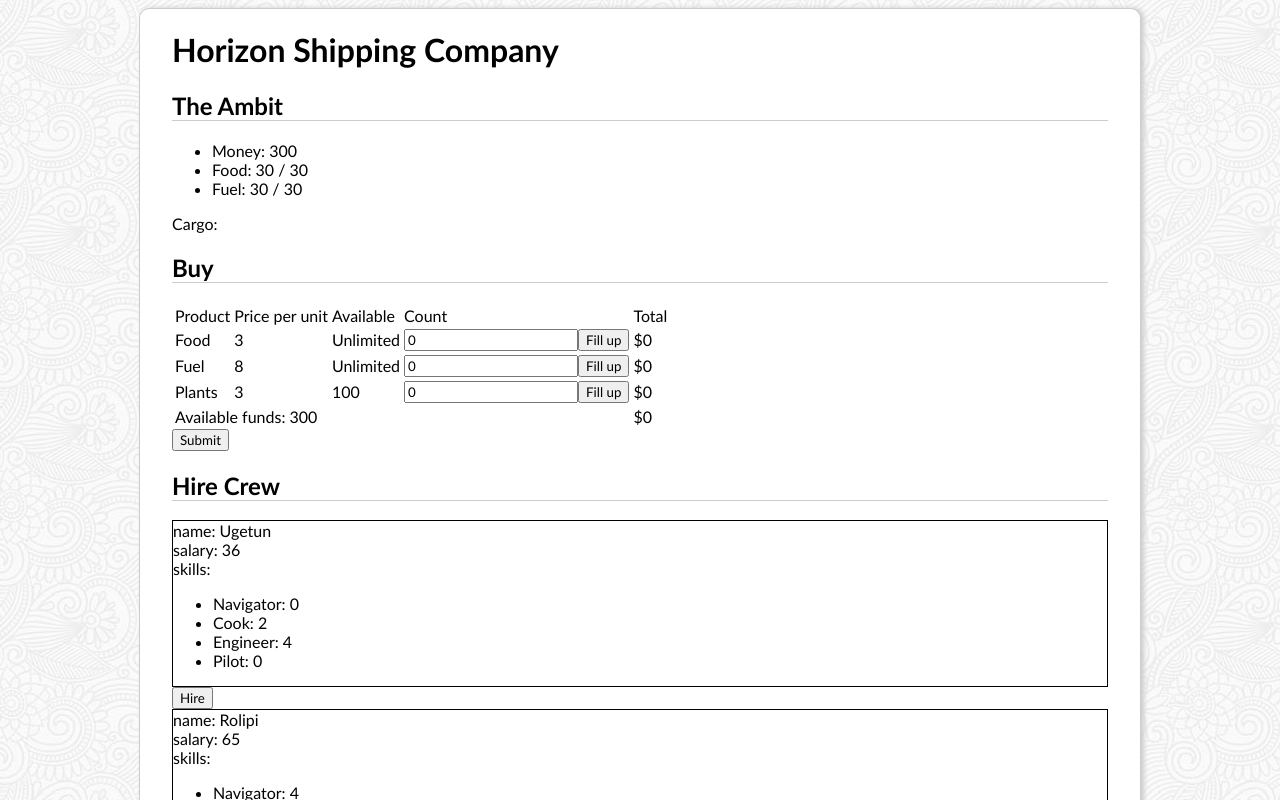
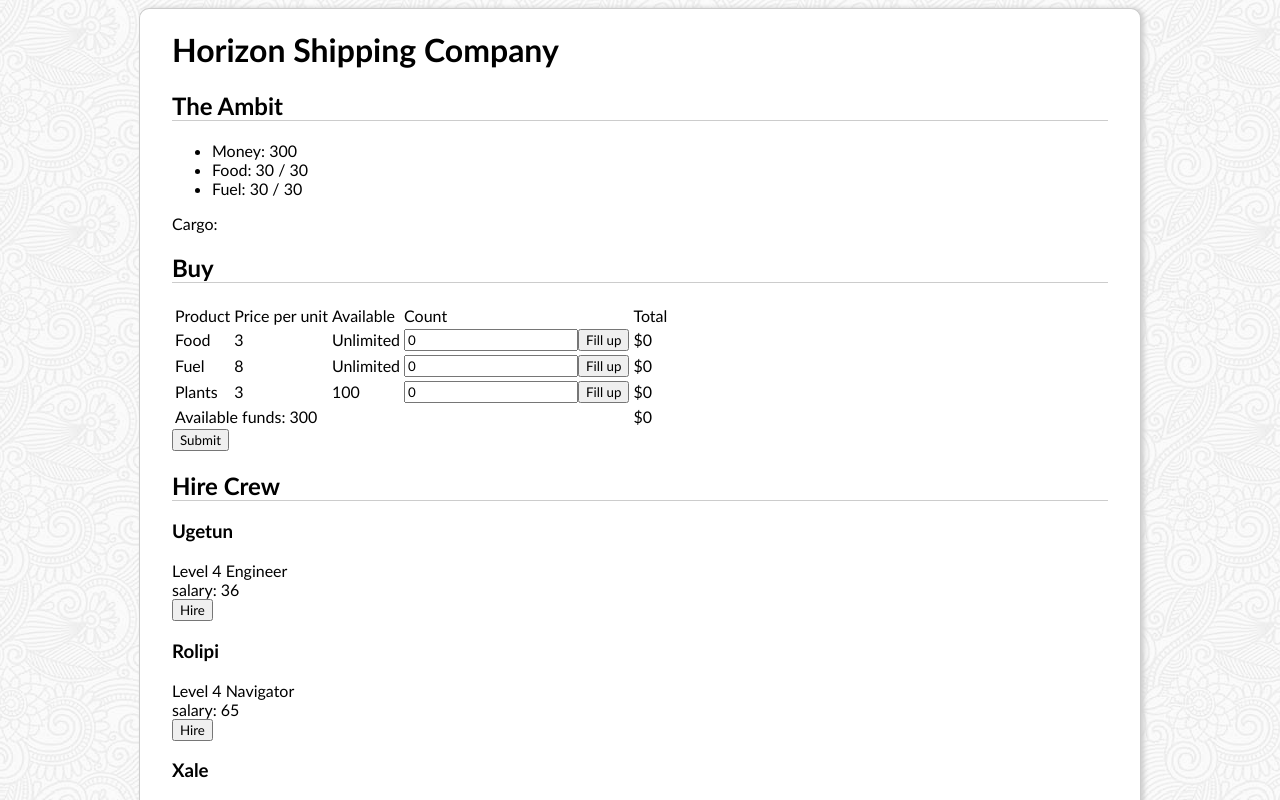
Before and after one commit to maryilewis/hsc, an Angular app: page / in a window 1280 px wide. Shown: the top 800 px of the page. Built offline with nearby package versions, Linux system fonts and the light colour scheme.

Commit message:
ignore other skills for a bit

```diff
--- a/src/app/crew-member/crew-member.component.html
+++ b/src/app/crew-member/crew-member.component.html
@@ -1,11 +1,6 @@
-<div class="hsc-section">
-	name: {{person.name}}<br>
-	salary: {{person.salary}}<br>
-	skills:
-	<ul>
-		<li *ngFor="let skill of person.skills">
-			{{skill.name}}: {{ skill.level}}
-		</li>
-	</ul>
+<div>
+	<h3>{{person.name}}</h3>
+	{{ tagline }}<br>
+	salary: {{person.salary}}
 
 </div>
--- a/src/app/crew-member/crew-member.component.ts
+++ b/src/app/crew-member/crew-member.component.ts
@@ -85,6 +85,14 @@ export class CrewMemberComponent implements OnInit {
 	@Input()
 	person: CrewMember;
 
+	get tagline(): string {
+		const highestSkill: Skill = this.person.skills.sort((a, b) => {
+			return b.level - a.level;
+		})[0];
+
+		return `Level ${highestSkill.level} ${highestSkill.name}`
+	}
+
 	constructor() {
 
 	}
```
